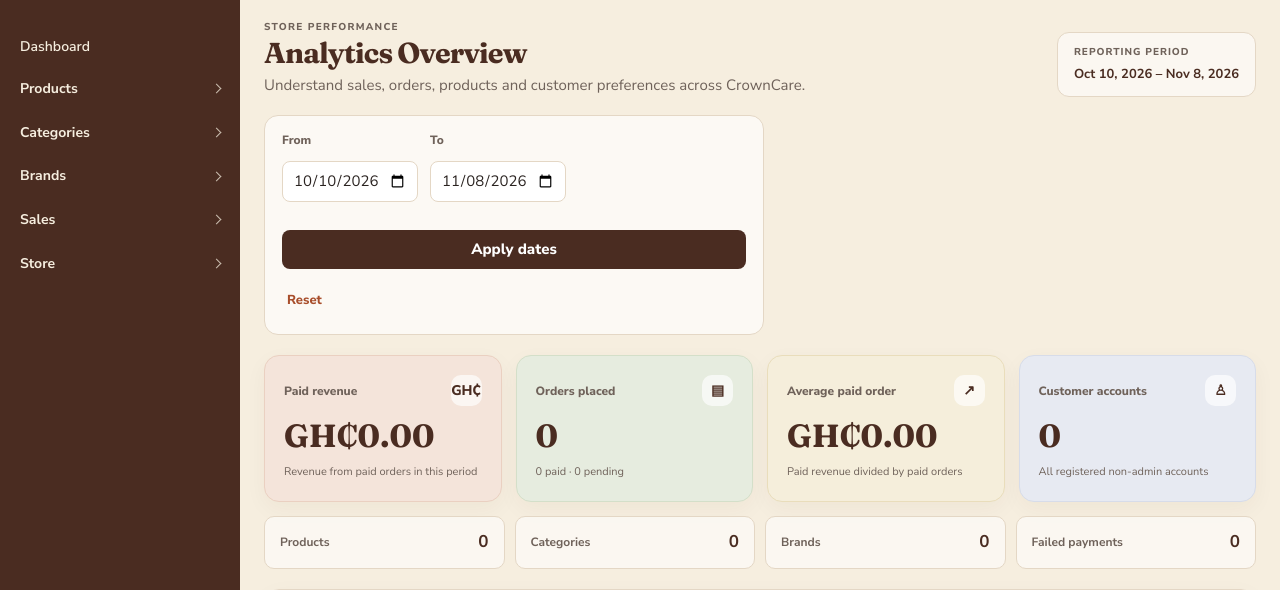
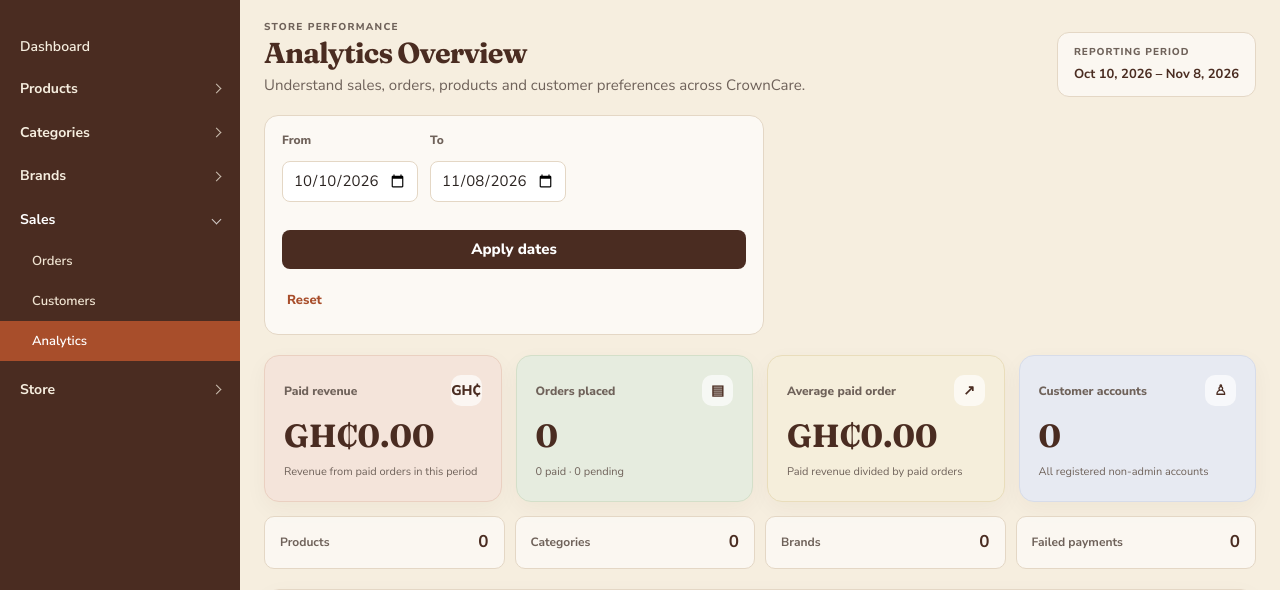
Before and after one commit to Gwen288/E-comm_Team-Project, a PHP site: page /views/admin/analytics.php in a window 1280 px wide. Shown: the part 84-674 px from the top of the page. Run offline with PHP 8.4, Linux system fonts and the light colour scheme; the visitor is signed in with stand-in values (Sample User, id 1); data that the repository does not hold is empty.

Commit message:
updated admin header file

```diff
--- a/crowncare/views/layout/admin_header.php
+++ b/crowncare/views/layout/admin_header.php
@@ -10,7 +10,7 @@ $adminQuery = $_GET ?? [];
 $productsOpen = in_array($adminPage, ['product.php', 'product_form.php'], true);
 $categoriesOpen = in_array($adminPage, ['category.php', 'category_form.php'], true);
 $brandsOpen = in_array($adminPage, ['brand.php', 'brand_form.php'], true);
-$salesOpen = in_array($adminPage, ['orders.php', 'order_view.php', 'customers.php'], true);
+$salesOpen = in_array($adminPage, ['orders.php', 'order_view.php', 'customers.php', 'analytics.php'], true);
 ?>
 <!DOCTYPE html>
 <html lang="en">
@@ -148,6 +148,12 @@ $salesOpen = in_array($adminPage, ['orders.php', 'order_view.php', 'customers.ph
                     >
                         Customers
                     </a>
+                    <a
+    class="<?php echo $adminPage === 'analytics.php' ? 'is-active' : ''; ?>"
+    href="<?php echo BASE_URL; ?>views/admin/analytics.php"
+>
+    Analytics
+</a>
                 </div>
             </div>
 
```
